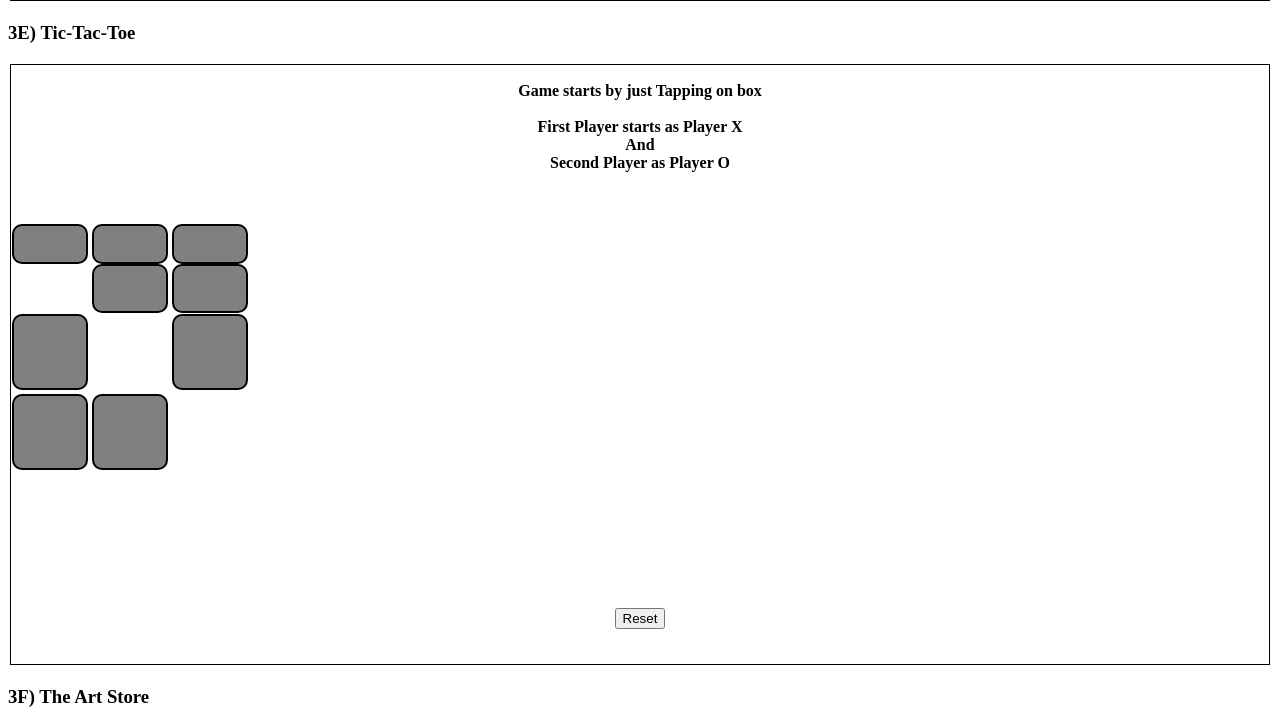
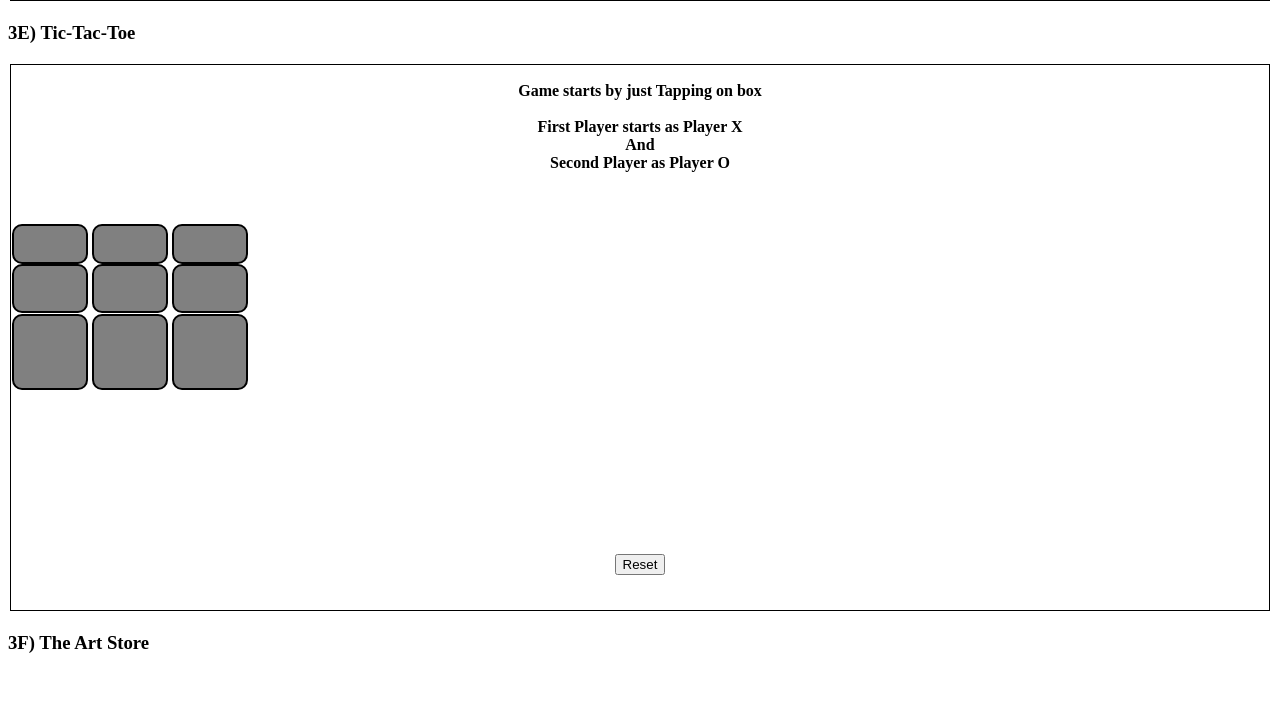
Before and after one commit to ajlux1027/ajlux1027.github.io, a plain HTML site: page assignments/assignment03/assignment03.html in a window 1280 px wide. Shown: the part 1011-1738 px from the top of the page. After the commit the page ends 1684 px from the top, so only its background shows below. Drawn offline with Linux system fonts and the light colour scheme.

Commit message:
Update assignment03.html

```diff
--- a/assignments/assignment03/assignment03.html
+++ b/assignments/assignment03/assignment03.html
@@ -126,7 +126,7 @@ function temperatureConverter() {
   </table>
  </form>
   <h3> 3E) Tic-Tac-Toe</h3>
-  <!-- Not finished yet-->
+  <form>
   <div id="tictac">
    <!--make a table around the app-->
 <table style="width:100%">
@@ -143,19 +143,14 @@ function temperatureConverter() {
         <div class = "tic" id="box1" ></div>
         <div class = "tic" id="box2" ></div>
         <div class = "tic" id="box3" ></div>
-
-        <br><br>
-
        <div class = "tic" id="box4" ></div>
      <div class = "tic" id="box5" ></div>
      <div class = "tic" id="box6" ></div>
-        <br><br>
     <div class = "tic" id="box7" ></div>
      <div class = "tic" id="box8" ></div>
      <div class = "tic" id="box9" ></div>
         <!-- Grid end here  -->
      </div>
-        <br><br><br>
         <!-- Button to reset game -->
         <button id="but" onclick="reset()">Reset</button>
 
@@ -166,7 +161,7 @@ function temperatureConverter() {
    </th>
  </tr>
    </table>
-
+  </form>
   <h3> 3F) The Art Store </h3>
    <!-- Not finished yet-->
  </main>
```
